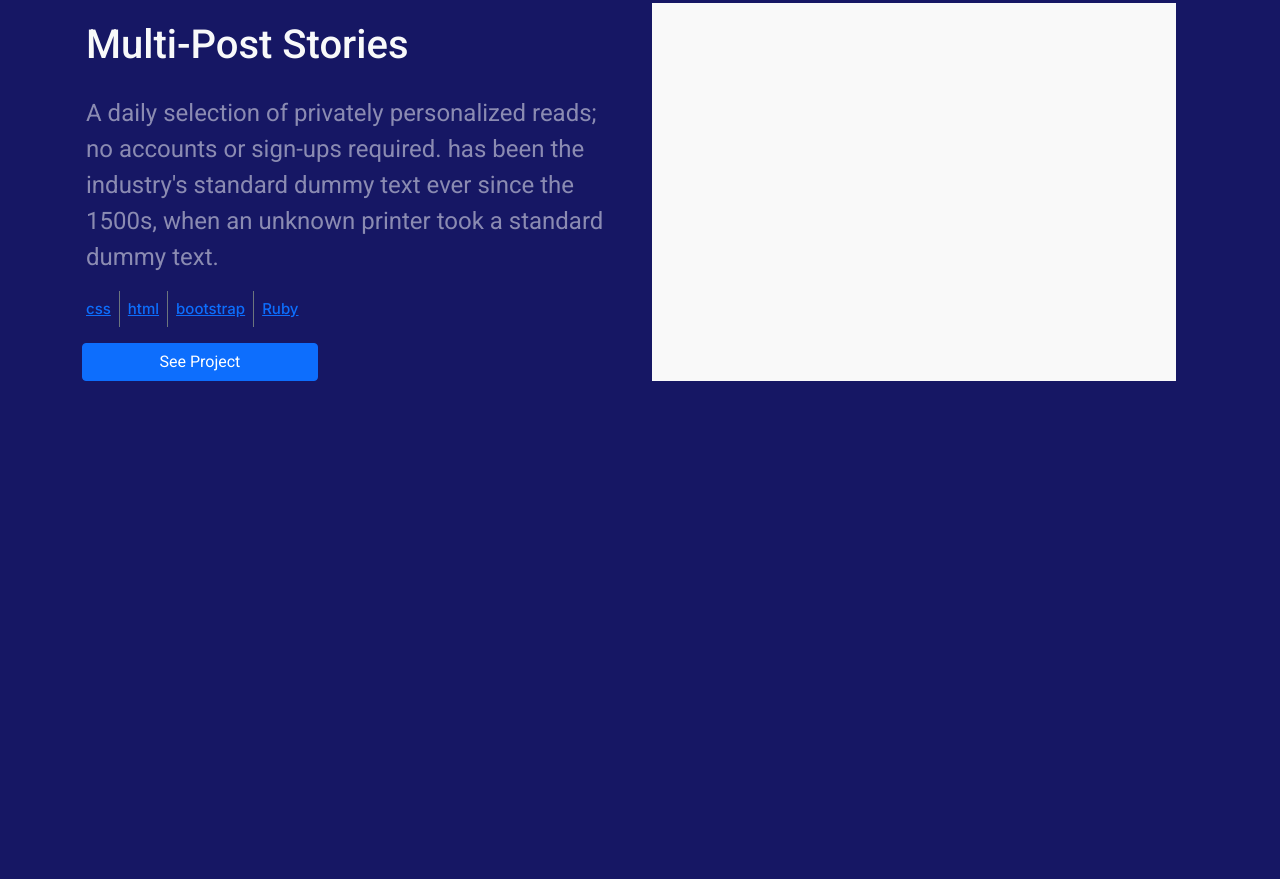
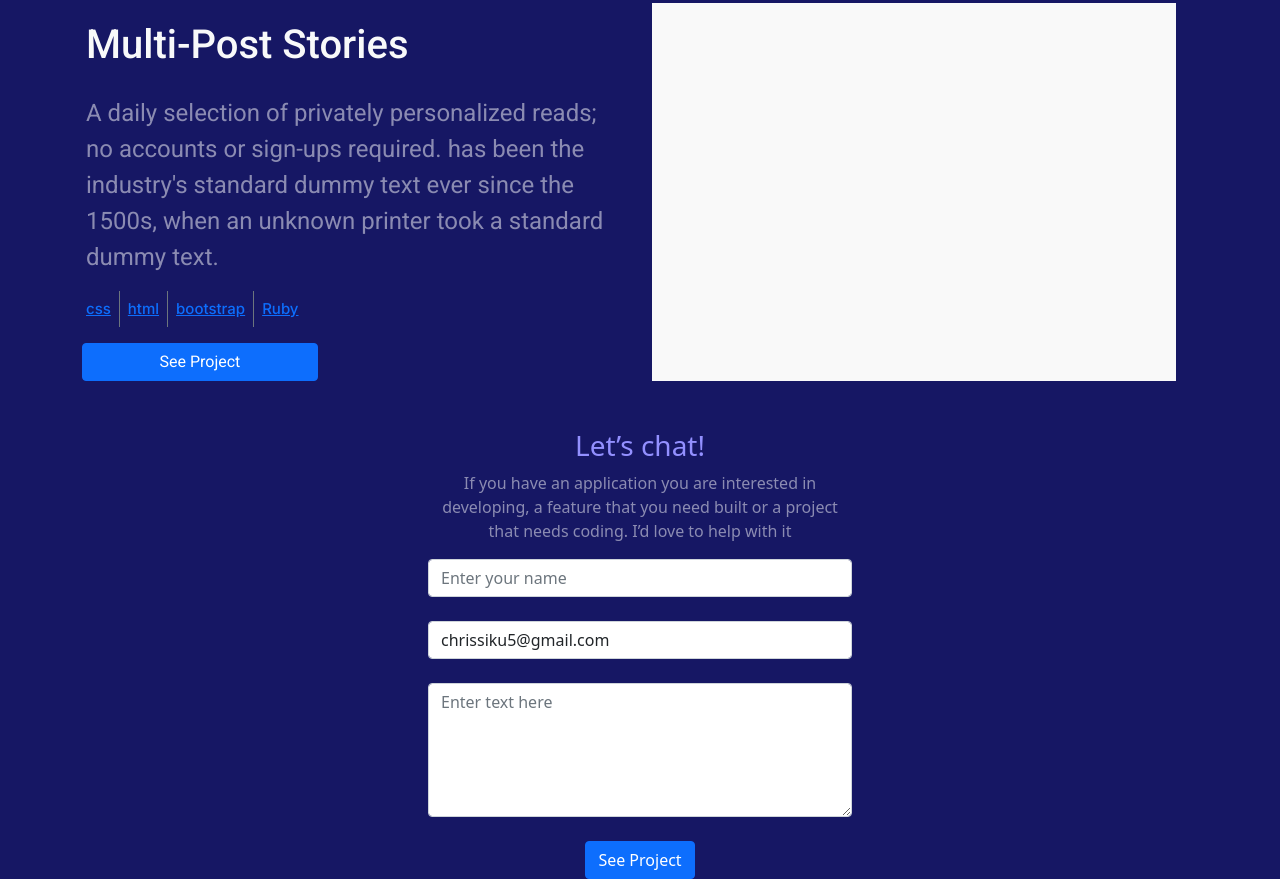
Before and after one commit to Chrissiku/Try_bootstrap, a website: page index.html in a window 1280 px wide. Shown: the part 2138-3017 px from the top of the page. Before the commit the page ends 2567 px from the top, so only its background shows below. Drawn offline with nearby package versions, Linux system fonts and the light colour scheme.

Commit message:
add contact section

```diff
--- a/css/style.css
+++ b/css/style.css
@@ -100,4 +100,9 @@ section#about ul li {
     line-height: 52px;
     font-weight: 500;
   }
+
+  section#contact {
+    padding: 0 130px;
+    width: 684px;
+  }
 }
--- a/index.html
+++ b/index.html
@@ -333,6 +333,63 @@
     </section>
     <!-- end of About section -->
 
+        <!-- contact section -->
+        <section class="container text-center" id="contact">
+          <div class="row">
+            <h3 class="col-12 color1 d-none d-md-block">Let’s chat!</h3>
+            <h3 class="col-12 color1 d-md-none">CONTACT US</h3>
+            <div class="col-12">
+              <p class="text-white-50">
+                If you have an application you are interested in developing, a
+                feature that you need built or a project that needs coding. I’d love
+                to help with it
+              </p>
+            </div>
+            <div class="col-12 align-center mx-auto">
+              <form action="https://formspree.io/f/xayvleal" method="post">
+                <div class="mb-4">
+                  <label for="user_name" class="d-none"></label>
+                  <input
+                    type="text"
+                    class="form-control"
+                    name="user_name"
+                    id="user_name"
+                    maxlength="30"
+                    required
+                    placeholder="Enter your name"
+                  />
+                </div>
+                <div class="mb-4">
+                  <label for="user_email" class="d-none"></label>
+                  <input
+                    type="email"
+                    class="form-control"
+                    required
+                    name="user_email"
+                    id="user_email"
+                    placeholder="Enter your Email"
+                    value="chrissiku5@gmail.com"
+                  />
+                </div>
+                <div class="mb-4">
+                  <label for="msg" class="d-none"></label>
+                  <textarea
+                    class="form-control"
+                    name="msg"
+                    id="msg"
+                    cols="20"
+                    rows="5"
+                    maxlength="500"
+                    required
+                    placeholder="Enter text here"
+                  ></textarea>
+                </div>
+                <button type="submit" class="btn btn-primary">See Project</button>
+              </form>
+            </div>
+          </div>
+        </section>
+        <!-- End of contact section -->
     <script
       src="https://cdn.jsdelivr.net/npm/bootstrap@5.0.2/dist/js/bootstrap.bundle.min.js"
       integrity="sha384-MrcW6ZMFYlzcLA8Nl+NtUVF0sA7MsXsP1UyJoMp4YLEuNSfAP+JcXn/tWtIaxVXM"
```
